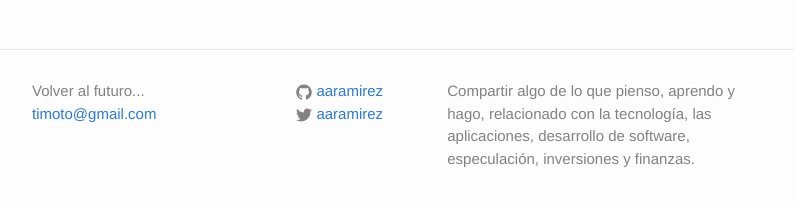
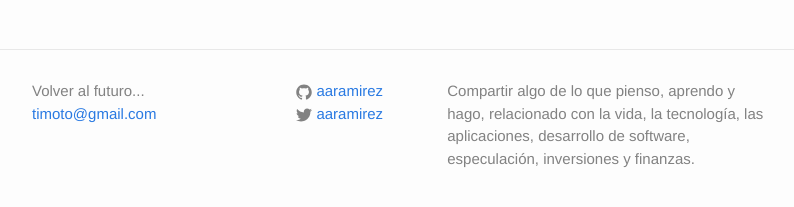
Before and after one commit to aaramirez/aaramirez.github.io, a Jekyll site: the page built from index.html, in a window 1280 px wide and 900 px high, scrolled down 9120 px. Shown: the part 670-877 px from the top of the window, without its empty margins (238-1032 px from the left). Built offline with Jekyll 4.4.1, drawn with Linux system fonts in a browser that asks for light colours.

Commit message:
Añadir la vida en config

```diff
--- a/_config.yml
+++ b/_config.yml
@@ -2,7 +2,7 @@
 title: Volver al futuro...
 email: timoto@gmail.com
 description: > # this means to ignore newlines until "baseurl:"
-  Compartir algo de lo que pienso, aprendo y hago, relacionado con la tecnología,
+  Compartir algo de lo que pienso, aprendo y hago, relacionado con la vida, la tecnología,
   las aplicaciones, desarrollo de software, especulación, inversiones y finanzas.
 baseurl: "" # the subpath of your site, e.g. /blog/
 url: "http://aaramirez.github.io" # the base hostname & protocol for your site
```
